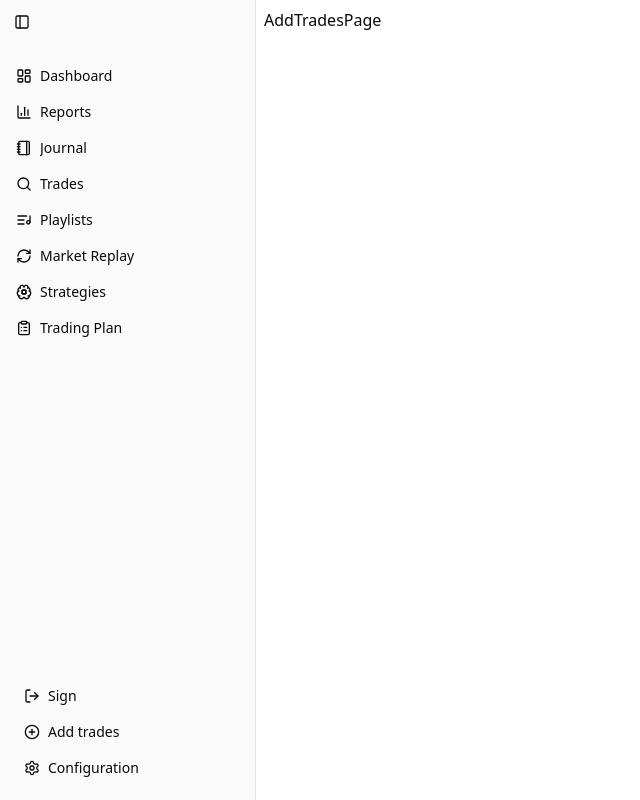
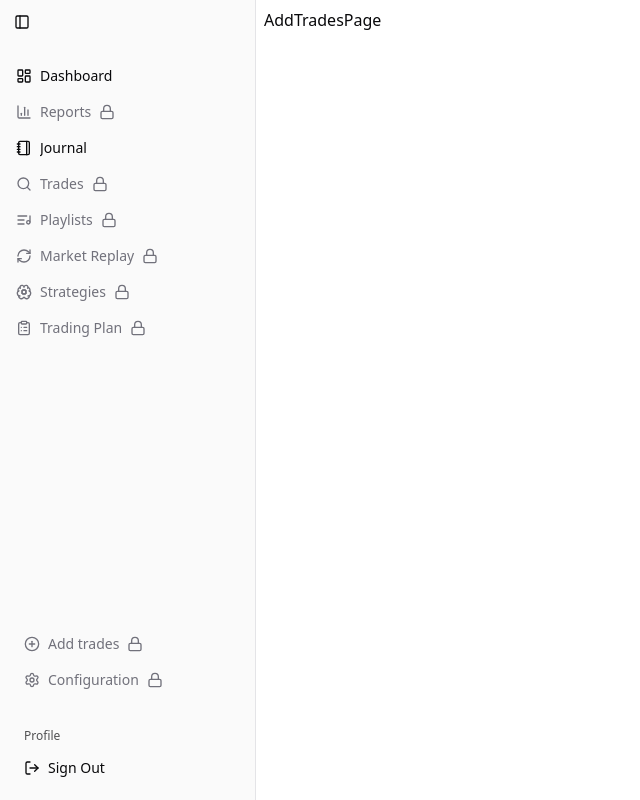
Before and after one commit to eedu7/backtesting, a Next.js app: page /dashboard/add-trades in a window 1280 px wide. Shown: the whole page, without its empty margins (0-640 px from the left). Built offline with nearby package versions, Linux system fonts and the light colour scheme; no server answers.

Commit message:
Fixed the ui, made the ui responsive

```diff
--- a/src/modules/dashboard/journal/components/Filters.tsx
+++ b/src/modules/dashboard/journal/components/Filters.tsx
@@ -34,7 +34,7 @@ export const Filters = () => {
                 >
                     <div className="flex w-full items-center gap-1 md:gap-2">
                         <Calendar />
-                        <span className="md:text-md text-xs">Timeframe</span>
+                        <span className="text-xs md:text-sm">Timeframe</span>
                     </div>
                 </Button>
                 <Button
@@ -43,7 +43,7 @@ export const Filters = () => {
                 >
                     <div className="flex w-full items-center gap-1 md:gap-2">
                         <Funnel />
-                        <span className="md:text-md text-xs">Advance Search</span>
+                        <span className="text-xs md:text-sm">Advance Search</span>
                     </div>
                 </Button>
                 <Button
@@ -52,7 +52,7 @@ export const Filters = () => {
                 >
                     <div className="flex w-full items-center gap-1 md:gap-2">
                         <Trash />
-                        <span className="md:text-md text-xs">Clear</span>
+                        <span className="text-xs md:text-sm">Clear</span>
                     </div>
                 </Button>
             </div>
--- /dev/null
+++ b/src/modules/dashboard/journal/components/MainSidebarItems.tsx
@@ -0,0 +1,50 @@
+"use client";
+
+import React from "react";
+import Link from "next/link";
+import { usePathname } from "next/navigation";
+
+import { sidebarItems } from "@/modules/dashboard/layout/constants";
+import { Lock } from "lucide-react";
+
+import {
+    SidebarGroup,
+    SidebarGroupContent,
+    SidebarMenu,
+    SidebarMenuButton,
+    SidebarMenuItem,
+} from "@/components/ui/sidebar";
+
+import { cn } from "@/lib/utils";
+
+export const MainSidebarItems = () => {
+    const pathname = usePathname();
+
+    return (
+        <SidebarGroup>
+            <SidebarGroupContent>
+                <SidebarMenu>
+                    {sidebarItems.map((item) => (
+                        <SidebarMenuItem key={item.title}>
+                            <SidebarMenuButton
+                                asChild
+                                title={item.title}
+                                variant={pathname === item.url ? "outline" : "default"}
+                                className={cn(item.disable && "text-muted-foreground")}
+                            >
+                                <Link
+                                    href={item.url}
+                                    prefetch={false}
+                                >
+                                    <item.icon />
+                                    <span>{item.title} </span>
+                                    {item.disable && <Lock />}
+                                </Link>
+                            </SidebarMenuButton>
+                        </SidebarMenuItem>
+                    ))}
+                </SidebarMenu>
+            </SidebarGroupContent>
+        </SidebarGroup>
+    );
+};
--- a/src/modules/dashboard/journal/components/SidebarSignOutButton.tsx
+++ b/src/modules/dashboard/journal/components/SidebarSignOutButton.tsx
@@ -9,11 +9,12 @@ import { SidebarMenuButton, SidebarMenuItem } from "@/components/ui/sidebar";
 
 export const SidebarSignOutButton = () => {
     const { signOut } = useClerk();
+
     return (
         <SidebarMenuItem>
             <SidebarMenuButton onClick={() => signOut()}>
                 <LogOut />
-                Sign
+                Sign Out
             </SidebarMenuButton>
         </SidebarMenuItem>
     );
--- a/src/modules/dashboard/layout/components/DashboardSidebar.tsx
+++ b/src/modules/dashboard/layout/components/DashboardSidebar.tsx
@@ -1,10 +1,10 @@
 import React from "react";
+import Link from "next/link";
 
+import { MainSidebarItems } from "@/modules/dashboard/journal/components/MainSidebarItems";
 import { SidebarSignOutButton } from "@/modules/dashboard/journal/components/SidebarSignOutButton";
-import { sidebarFooterItems, sidebarItems } from "@/modules/dashboard/layout/constants";
-import { SignOutButton } from "@clerk/nextjs";
-import { auth } from "@clerk/nextjs/server";
-import { LogOut } from "lucide-react";
+import { sidebarFooterItems } from "@/modules/dashboard/layout/constants";
+import { Lock } from "lucide-react";
 
 import {
     Sidebar,
@@ -12,11 +12,14 @@ import {
     SidebarFooter,
     SidebarGroup,
     SidebarGroupContent,
+    SidebarGroupLabel,
     SidebarMenu,
     SidebarMenuButton,
     SidebarMenuItem,
     SidebarTrigger,
 } from "@/components/ui/sidebar";
+
+import { cn } from "@/lib/utils";
 
 export const DashboardSidebar = () => {
     return (
@@ -31,40 +34,33 @@ export const DashboardSidebar = () => {
                         </SidebarMenu>
                     </SidebarGroupContent>
                 </SidebarGroup>
+                <MainSidebarItems />
+            </SidebarContent>
+            <SidebarFooter>
                 <SidebarGroup>
-                    <SidebarGroupContent>
                     <SidebarMenu>
-                            {sidebarItems.map((item) => (
+                        {/*TODO: Open Modal*/}
+                        {sidebarFooterItems.map((item) => (
                             <SidebarMenuItem key={item.title}>
                                 <SidebarMenuButton
                                     asChild
-                                        disabled={true}
+                                    title={item.title}
+                                    className={cn(item.disable && "text-muted-foreground")}
                                 >
-                                        <a href={item.url}>
+                                    <div>
                                         <item.icon />
                                         <span>{item.title} </span>
-                                        </a>
+                                        {item.disable && <Lock />}
+                                    </div>
                                 </SidebarMenuButton>
                             </SidebarMenuItem>
                         ))}
                     </SidebarMenu>
-                    </SidebarGroupContent>
                 </SidebarGroup>
-            </SidebarContent>
-            <SidebarFooter>
                 <SidebarGroup>
+                    <SidebarGroupLabel>Profile</SidebarGroupLabel>
                     <SidebarMenu>
                         <SidebarSignOutButton />
-                        {sidebarFooterItems.map((item) => (
-                            <SidebarMenuItem key={item.title}>
-                                <SidebarMenuButton asChild>
-                                    <a href={item.url}>
-                                        <item.icon />
-                                        <span>{item.title}</span>
-                                    </a>
-                                </SidebarMenuButton>
-                            </SidebarMenuItem>
-                        ))}
                     </SidebarMenu>
                 </SidebarGroup>
             </SidebarFooter>
--- a/src/modules/dashboard/layout/constants.ts
+++ b/src/modules/dashboard/layout/constants.ts
@@ -14,10 +14,11 @@ import {
 
 type Item = {
     title: string;
-    url?: string;
+    url: string;
     icon: LucideIcon;
+    disable?: boolean;
 };
-
+// TODO: Add proper url
 export const sidebarItems: Item[] = [
     {
         title: "Dashboard",
@@ -26,7 +27,9 @@ export const sidebarItems: Item[] = [
     },
     {
         title: "Reports",
-        url: "/dashboard/reports",
+        url: "#",
+        // url: "/dashboard/reports",
+        disable: true,
         icon: BarChart3,
     },
     {
@@ -36,40 +39,56 @@ export const sidebarItems: Item[] = [
     },
     {
         title: "Trades",
-        url: "/dashboard/trades",
+        // url: "/dashboard/trades",
+        url: "#",
         icon: Search,
+        disable: true,
     },
     {
         title: "Playlists",
-        url: "/dashboard/playlists",
+        // url: "/dashboard/playlists",
         icon: ListMusic,
+        url: "#",
+        disable: true,
     },
     {
         title: "Market Replay",
-        url: "/dashboard/market-replay",
+        // url: "/dashboard/market-replay",
+        url: "#",
         icon: RefreshCw,
+        disable: true,
     },
     {
         title: "Strategies",
-        url: "/dashboard/strategies",
+        // url: "/dashboard/strategies",
+        url: "#",
         icon: BrainCog,
+        disable: true,
     },
     {
         title: "Trading Plan",
-        url: "/dashboard/trading-plan",
+        // url: "/dashboard/trading-plan",
+        url: "#",
         icon: ClipboardList,
+        disable: true,
     },
 ];
 
-export const sidebarFooterItems: Item[] = [
+type SidebarFooterItem = {
+    title: string;
+    icon: LucideIcon;
+    disable?: boolean;
+};
+
+export const sidebarFooterItems: SidebarFooterItem[] = [
     {
         title: "Add trades",
-        url: "/dashboard/add-trades",
         icon: PlusCircle,
+        disable: true,
     },
     {
         title: "Configuration",
-        url: "/dashboard/configuration",
         icon: Settings,
+        disable: true,
     },
 ];
```
Lines whose indentation alone changed are shown as unchanged.
